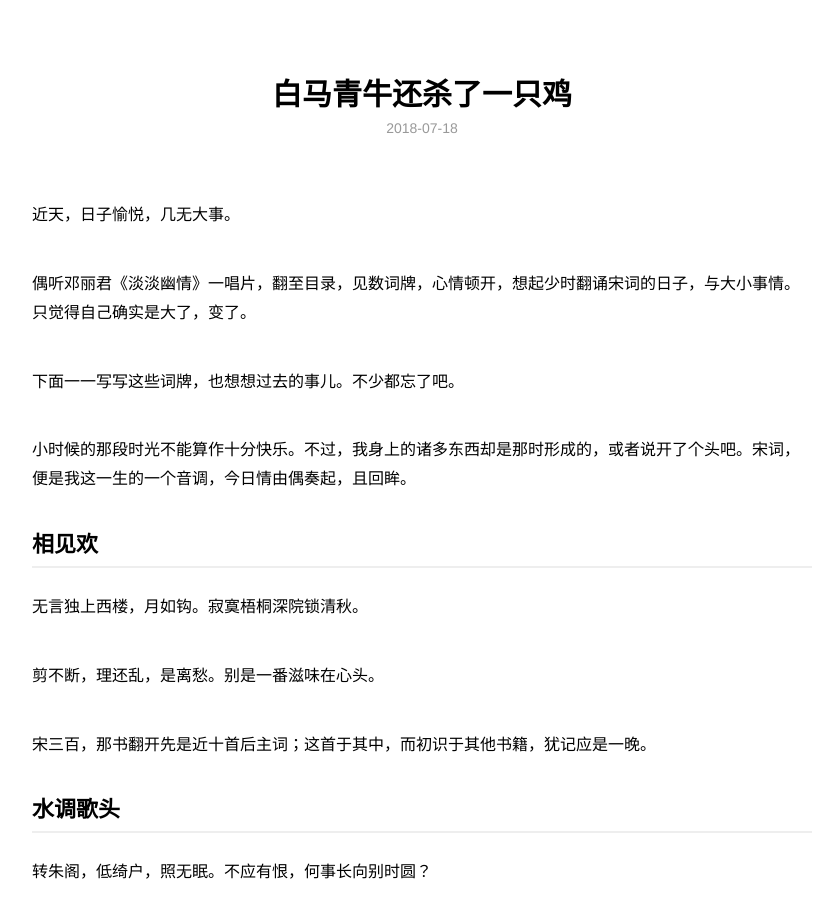
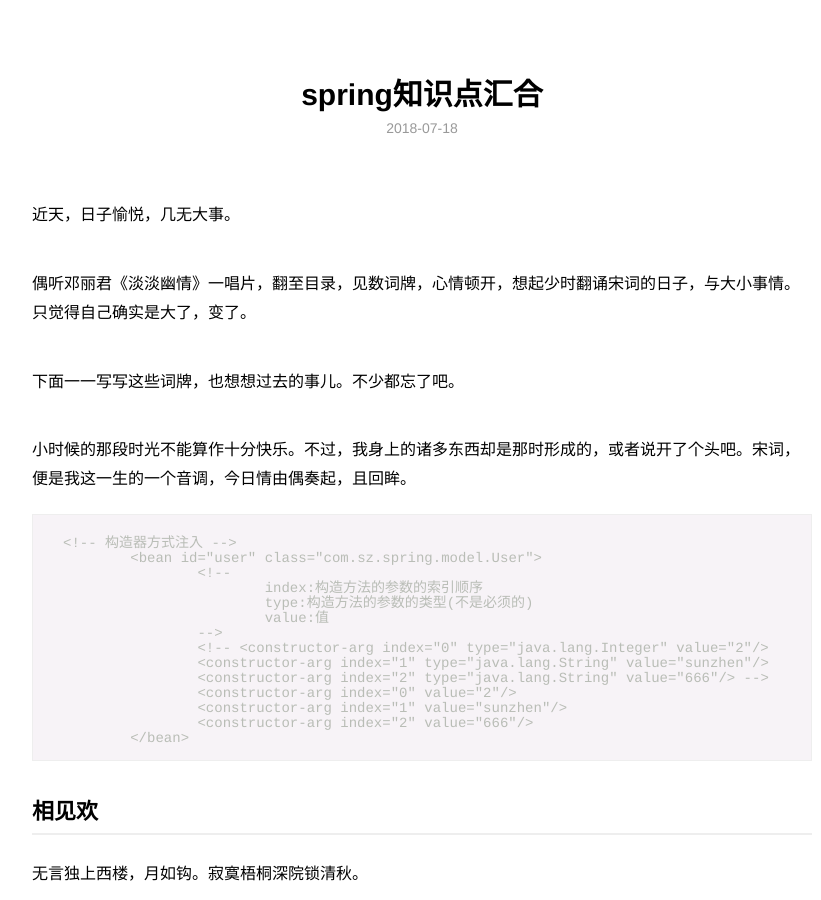
Before and after one commit to sunzhensky/sunzhensky.github.io, a Jekyll site: the page built from _posts/2018-7-18-Song-Oldman.md, in a window 1280 px wide and 900 px high. Shown: the whole window, without its empty margins (218-1039 px from the left). Built offline with Jekyll 4.4.1, drawn with Linux system fonts in a browser that asks for light colours; nearby versions of some CDN libraries; library files that are not in the unit come from our copies; some of the changed text lies outside the part shown.

Commit message:
Update 2018-7-18-Song-Oldman.md

````diff
--- a/_posts/2018-7-18-Song-Oldman.md
+++ b/_posts/2018-7-18-Song-Oldman.md
@@ -1,6 +1,6 @@
 ---
 layout: post
-title: 白马青牛还杀了一只鸡
+title: spring知识点汇合
 description: 好歌献给您，愿您留心底。
 category: blog
 ---
@@ -13,7 +13,22 @@ category: blog
 
 小时候的那段时光不能算作十分快乐。不过，我身上的诸多东西却是那时形成的，或者说开了个头吧。宋词，便是我这一生的一个音调，今日情由偶奏起，且回眸。
 
-
+```java
+<!-- 构造器方式注入 -->
+ 	<bean id="user" class="com.sz.spring.model.User">
+ 		<!--
+ 			index:构造方法的参数的索引顺序
+ 			type:构造方法的参数的类型(不是必须的)
+ 			value:值
+ 		-->
+ 		<!-- <constructor-arg index="0" type="java.lang.Integer" value="2"/>
+		<constructor-arg index="1" type="java.lang.String" value="sunzhen"/>
+		<constructor-arg index="2" type="java.lang.String" value="666"/> -->
+		<constructor-arg index="0" value="2"/>
+		<constructor-arg index="1" value="sunzhen"/>
+		<constructor-arg index="2" value="666"/>
+ 	</bean>
+```
 
 
 相见欢
````
